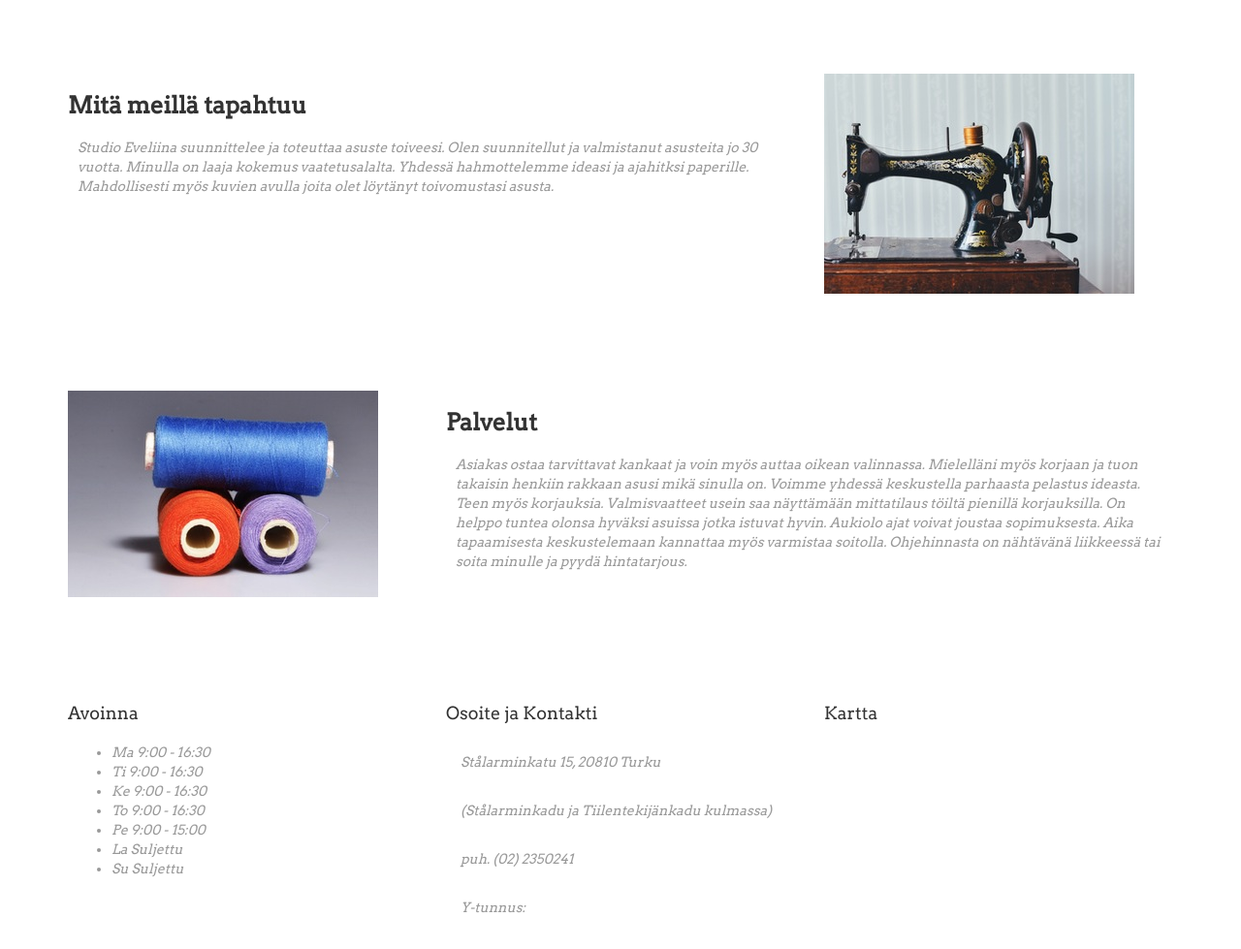
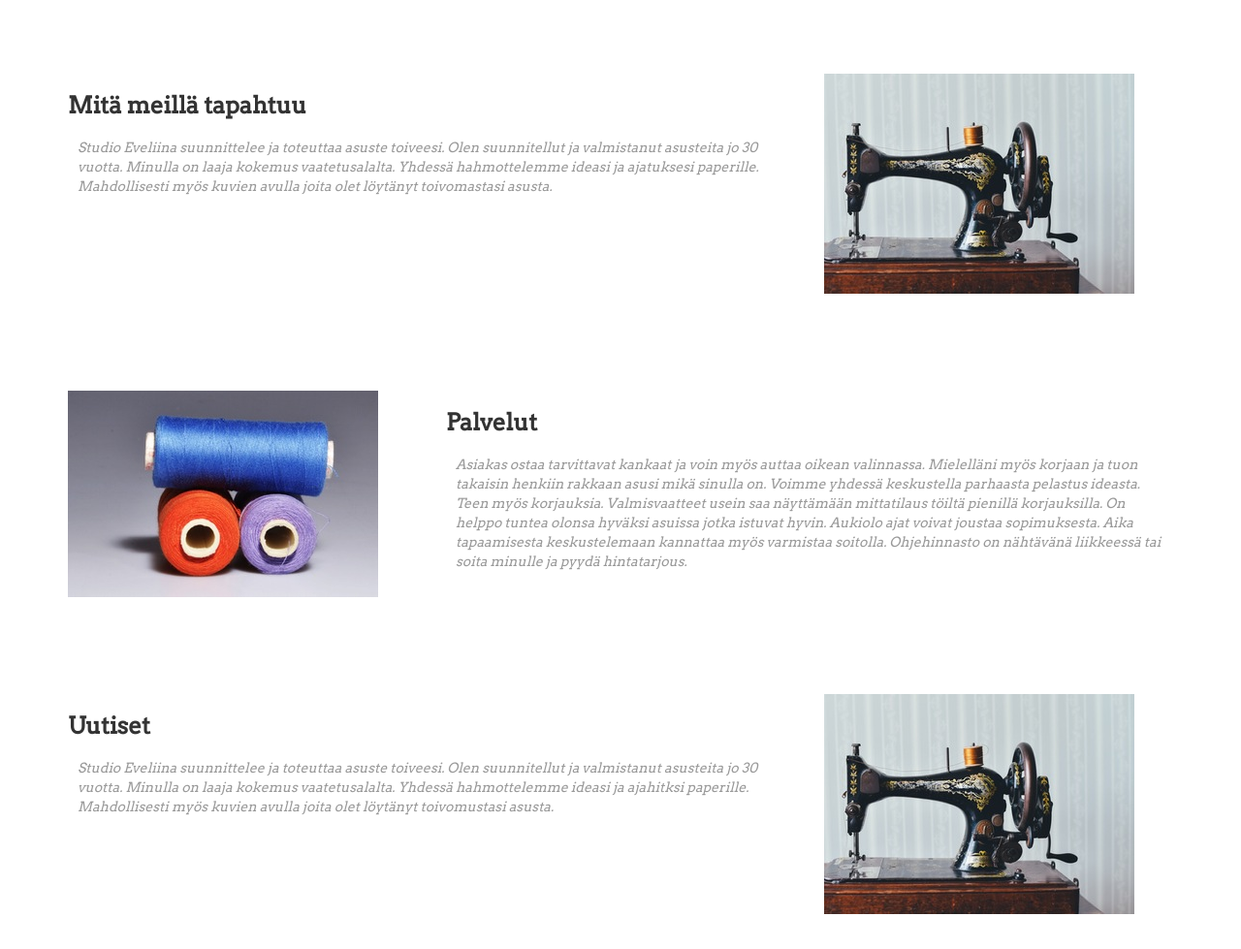
Before and after one commit to dsjhughes/tarjassite, a plain HTML site: page index.html in a window 1280 px wide. Shown: the part 640-1619 px from the top of the page at 97% size. Drawn offline with nearby package versions, Linux system fonts and the light colour scheme; grey boxes are pictures that could not be loaded.

Commit message:
update Finnish text 2

```diff
--- a/index.html
+++ b/index.html
@@ -31,7 +31,7 @@
         <div class="row">
           <div class="col-xs-12 col-sm-6 col-md-8">
             <h3>Mitä meillä tapahtuu</h3>
-            <p>Studio Eveliina suunnittelee ja toteuttaa asuste toiveesi. Olen suunnitellut ja valmistanut asusteita jo 30 vuotta. Minulla on laaja kokemus vaatetusalalta. Yhdessä hahmottelemme ideasi ja ajahitksi paperille. Mahdollisesti myös kuvien avulla joita olet löytänyt toivomustasi asusta.</p>
+            <p>Studio Eveliina suunnittelee ja toteuttaa asuste toiveesi. Olen suunnitellut ja valmistanut asusteita jo 30 vuotta. Minulla on laaja kokemus vaatetusalalta. Yhdessä hahmottelemme ideasi ja ajatuksesi paperille. Mahdollisesti myös kuvien avulla joita olet löytänyt toivomastasi asusta.</p>
           </div>
           <figure class="col-xs-6 col-md-4">
             <img src="images/sawingmachine.jpeg">
@@ -45,8 +45,19 @@
           </figure>
           <div class="col-xs-12 col-sm-6 col-md-8">
             <h3>Palvelut</h3>
-            <p>Asiakas ostaa tarvittavat kankaat ja voin myös auttaa oikean valinnassa. Mielelläni myös korjaan ja tuon takaisin henkiin rakkaan asusi mikä sinulla on. Voimme yhdessä keskustella parhaasta pelastus ideasta. Teen myös korjauksia. Valmisvaatteet usein saa näyttämään mittatilaus töiltä pienillä korjauksilla. On helppo tuntea olonsa hyväksi asuissa jotka istuvat hyvin. Aukiolo ajat voivat joustaa sopimuksesta. Aika tapaamisesta keskustelemaan kannattaa myös varmistaa soitolla. Ohjehinnasta on nähtävänä liikkeessä tai soita minulle ja pyydä hintatarjous.</p>
+            <p>Asiakas ostaa tarvittavat kankaat ja voin myös auttaa oikean valinnassa. Mielelläni myös korjaan ja tuon takaisin henkiin rakkaan asusi mikä sinulla on. Voimme yhdessä keskustella parhaasta pelastus ideasta. Teen myös korjauksia. Valmisvaatteet usein saa näyttämään mittatilaus töiltä pienillä korjauksilla. On helppo tuntea olonsa hyväksi asuissa jotka istuvat hyvin. Aukiolo ajat voivat joustaa sopimuksesta. Aika tapaamisesta keskustelemaan kannattaa myös varmistaa soitolla. Ohjehinnasto on nähtävänä liikkeessä tai soita minulle ja pyydä hintatarjous.</p>
           </div>
+        </div>
+      </section>
+      <section class="container">
+        <div class="row">
+          <div class="col-xs-12 col-sm-6 col-md-8">
+            <h3>Uutiset</h3>
+            <p>Studio Eveliina suunnittelee ja toteuttaa asuste toiveesi. Olen suunnitellut ja valmistanut asusteita jo 30 vuotta. Minulla on laaja kokemus vaatetusalalta. Yhdessä hahmottelemme ideasi ja ajahitksi paperille. Mahdollisesti myös kuvien avulla joita olet löytänyt toivomustasi asusta.</p>
+          </div>
+          <figure class="col-xs-6 col-md-4">
+            <img src="images/sawingmachine.jpeg">
+          </figure>
         </div>
       </section>
       <section class="container">
```
Also changed, not shown: 1 other file.
